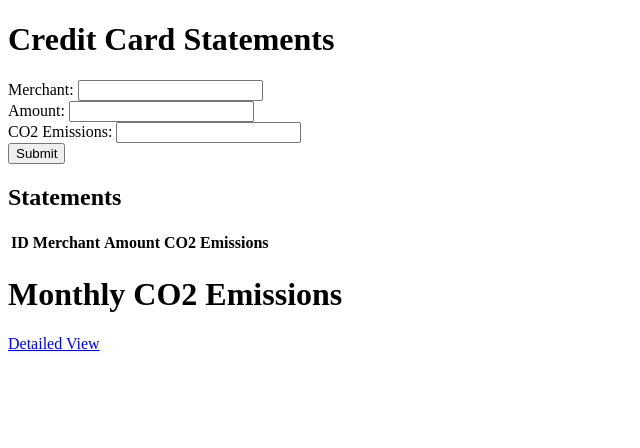
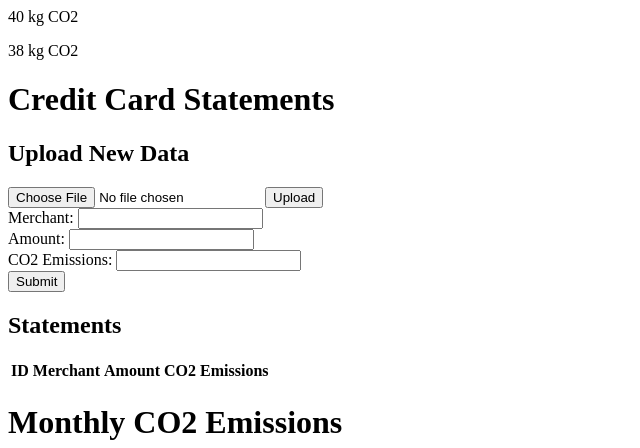
Before and after one commit to moagli/teamtwo, a Flask app: page / in a window 1280 px wide. Shown: the top 448 px of the page, without its empty margins (0-640 px from the left). Run offline with Flask 3, Linux system fonts and the light colour scheme; data that the repository does not hold is empty; parts of the project's set-up code (start-up, migrations or seed data) failed here and were passed over; some libraries are stand-ins or nearby versions.

Commit message:
basic ui

```diff
--- a/app/app.py
+++ b/app/app.py
@@ -1,4 +1,4 @@
-from flask import Flask, request, render_template
+from flask import Flask, render_template, request, redirect, url_for
 import psycopg2
 from flask import Flask, render_template
 import pandas as pd
@@ -35,31 +35,73 @@ cur.execute("""
         id SERIAL PRIMARY KEY,
         merchant TEXT,
         amount NUMERIC(10,2),
-        co2_emissions NUMERIC(10,2)
+        est_co2_emissions NUMERIC(10,2),
+        top_up_co2 NUMERIC(10,2)
+    )
+""")
+conn.commit()
+
+## top up table
+cur.execute("""
+    CREATE TABLE IF NOT EXISTS credit_card_statements (
+        id SERIAL PRIMARY KEY,
+        merchant TEXT,
+        item NUMERIC(10,2),
+        amount NUMERIC(10,2),
+        est_co2_emissions NUMERIC(10,2),
+        top_up_co2 NUMERIC(10,2)
     )
 """)
 conn.commit()
 
 @app.route('/', methods=['GET', 'POST'])
-def index2():
+def index():
     if request.method == 'POST':
+        # Handle file upload
+        file = request.files['file']
+        if file:
+            # Read the CSV file
+            spending_data = pd.read_csv(file)
+
+            # Map the categories to the ones used in the carbon footprint values
+            # spending_data["Category"] = spending_data["Category"].map(category_mapping)
+            #
+            # # Calculate the carbon footprint for each transaction
+            # spending_data["Carbon Footprint"] = spending_data.apply(
+            #     lambda row: (category_carbon_values.get(row["Category"], (0, 0))[0] +
+            #                  category_carbon_values.get(row["Category"], (0, 0))[1]) / 2 * (row["Amount"] / 100),
+            #     axis=1
+            # )
+            #
+            # # Insert the data into the SQLite database
+            # for _, row in spending_data.iterrows():
+            #     c.execute("INSERT INTO spending (Date, Category, Amount, 'Carbon Footprint') VALUES (?, ?, ?, ?)",
+            #               (row['Date'], row['Category'], row['Amount'], row['Carbon Footprint']))
+            # conn.commit()
+
+            # Redirect to the index page
+            return redirect(url_for('index'))
+
         # Get the form data
-        merchant = request.form['merchant']
-        amount = request.form['amount']
-        co2_emissions = request.form['co2_emissions']
-
-        # Insert the data into the database
-        cur.execute("INSERT INTO credit_card_statements (merchant, amount, co2_emissions) VALUES (%s, %s, %s)", (merchant, amount, co2_emissions))
-        conn.commit()
+        # merchant = request.form['merchant']
+        # amount = request.form['amount']
+        # co2_emissions = request.form['co2_emissions']
+        #
+        # # Insert the data into the database
+        # cur.execute("INSERT INTO credit_card_statements (merchant, amount, co2_emissions) VALUES (%s, %s, %s)", (merchant, amount, co2_emissions))
+        # conn.commit()
 
     # Fetch all the data from the database
     cur.execute("SELECT * FROM credit_card_statements")
     statements = cur.fetchall()
 
-    return render_template('index.html', statements=statements)
+    co2_value_1 = 40
+    co2_value_2 = 38
+    return render_template('index.html', co2_value_1=co2_value_1, co2_value_2=co2_value_2)
+    # return render_template('index.html', statements=statements)
 
 @app.route('/detail')
-def index():
+def detail():
     # Generate the bar chart
     fig, ax = plt.subplots(figsize=(12, 6))
     calc_co().plot(kind='bar', ax=ax)
--- a/app/connections/startling_bank.py
+++ b/app/connections/startling_bank.py
@@ -52,9 +52,67 @@ def calc_co():
 
 import matplotlib.pyplot as plt
 
-fig, ax = plt.subplots(figsize=(12, 6))
-calc_co().plot(kind='bar', ax=ax)
-ax.set_title('Monthly CO2 Emissions')
-ax.set_xlabel('Month')
-ax.set_ylabel('CO2 Emissions (kg)')
+# fig, ax = plt.subplots(figsize=(12, 6))
+# calc_co().plot(kind='bar', ax=ax)
+# ax.set_title('Monthly CO2 Emissions')
+# ax.set_xlabel('Month')
+# ax.set_ylabel('CO2 Emissions (kg)')
+
+# plt.show()
+
+import matplotlib.pyplot as plt
+import numpy as np
+
+
+def create_gradient_bar(dashed_line_position, solid_line_position):
+    """
+    Creates a red to green gradient bar with the given value and lines.
+
+    Parameters:
+    value (int): The value to be displayed on the bar.
+    dashed_line_position (int): The position of the dashed line.
+    solid_line_position (int): The position of the solid line.
+    """
+    # Create the x-axis values
+    x = np.linspace(0, 150, 151)
+
+    # Create the gradient colors
+    colors = np.zeros((151, 3))
+    colors[:, 0] = 1 - x / 150  # Red component decreases from 1 to 0
+    colors[:, 1] = x / 150  # Green component increases from 0 to 1
+    colors[:, 2] = 0  # Blue component is always 0
+
+    # Create the figure and axis
+    fig, ax = plt.subplots(figsize=(8, 2))
+
+    # Plot the gradient bar
+    ax.bar(x, np.ones_like(x), color=colors, edgecolor='none')
+
+    # Add the value text
+    # ax.text(value, 1, f"{value}", ha='center', va='bottom', fontsize=12)
+
+    # Add the dashed line
+    ax.axvline(x=dashed_line_position, color='black', linestyle='--', linewidth=2)
+
+    # Add the solid line
+    ax.axvline(x=solid_line_position, color='black', linestyle='-', linewidth=2)
+
+    # Set the axis limits and labels
+    ax.set_xlim(0, 150)
+    ax.set_ylim(0, 1.2)
+    ax.set_xlabel('Value')
+    ax.set_xticks([])
+    ax.set_yticks([])
+    ax.spines['top'].set_visible(False)
+    ax.spines['right'].set_visible(False)
+    ax.spines['bottom'].set_visible(False)
+    ax.spines['left'].set_visible(False)
+
+    return fig
+
+
+dashed_line_position = 38
+solid_line_position = 68
+
+fig = create_gradient_bar(dashed_line_position, solid_line_position)
 plt.show()
--- a/app/templates/index.html
+++ b/app/templates/index.html
@@ -2,11 +2,20 @@
 <html lang="en">
 <head>
     <meta charset="UTF-8">
-    <title>Credit Card Statements</title>
+    <title>EcoCompass</title>
+
 </head>
 <body>
+ <div class="speedometer">
+        <div class="value">{{ co2_value_1 }} kg CO2</div>
+    </div>
+    <p>{{ co2_value_2 }} kg CO2</p>
     <h1>Credit Card Statements</h1>
-
+    <h2>Upload New Data</h2>
+    <form action="{{ url_for('index') }}" method="post" enctype="multipart/form-data">
+        <input type="file" name="file" required>
+        <input type="submit" value="Upload">
+    </form>
     <form method="post">
         <label for="merchant">Merchant:</label>
         <input type="text" id="merchant" name="merchant" required><br>
```
Also changed, not shown: app/connections/amex.py (added), app/connections/octo.py (deleted), app/connections/tesco.py (added).
